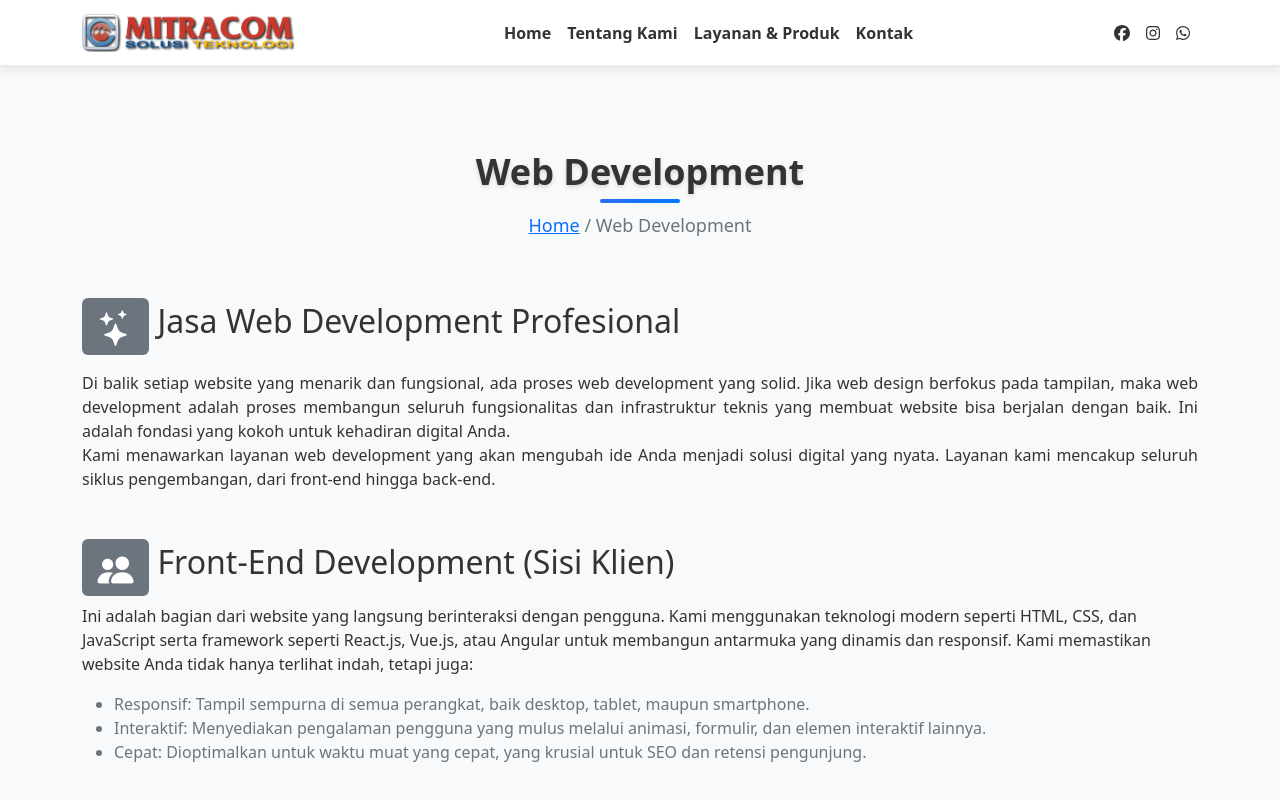
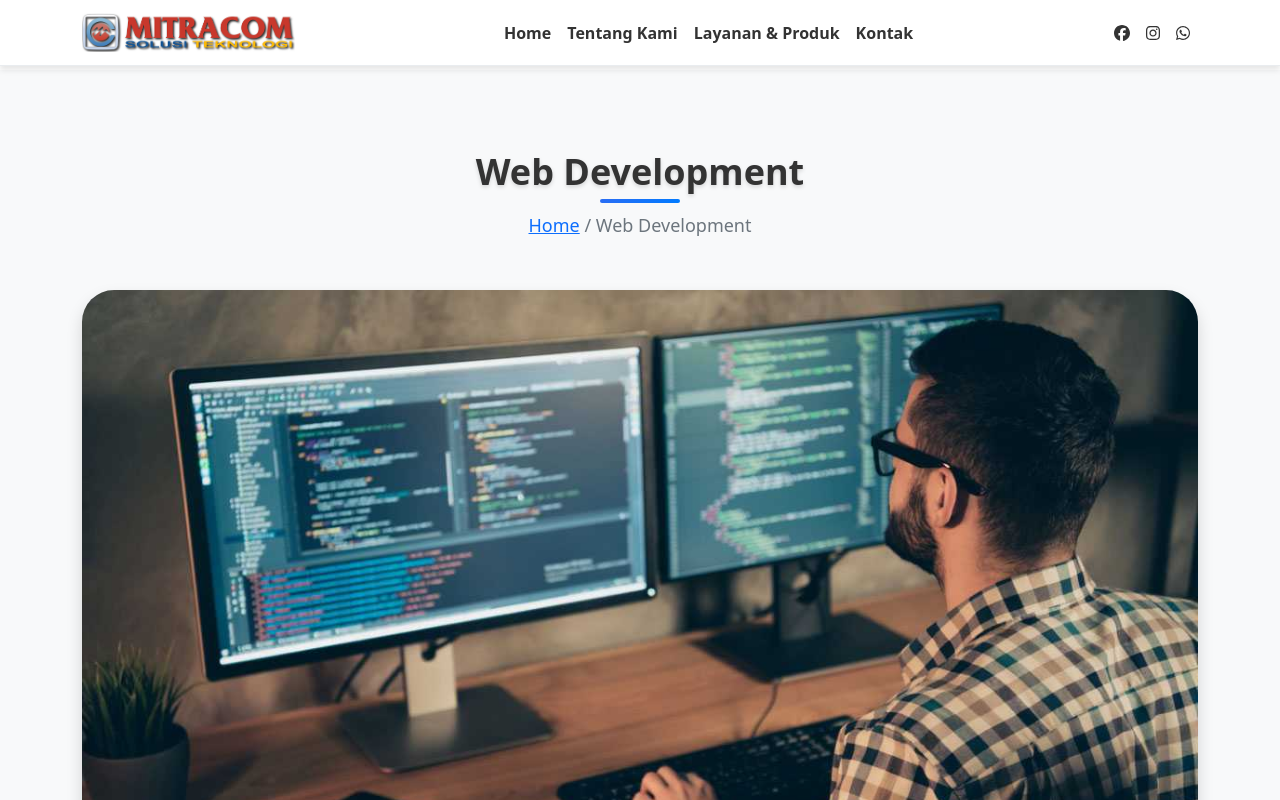
Before and after one commit to bisaterusboy/bisaterusboy.github.io, a React (Vite) app: page /aplikasiweb in a window 1280 px wide. Shown: the top 800 px of the page. Built offline with nearby package versions, Linux system fonts and the light colour scheme.

Commit message:
Aplikasiweb.jsx

```diff
--- a/src/pages/Aplikasiweb.jsx
+++ b/src/pages/Aplikasiweb.jsx
@@ -55,7 +55,7 @@ function Aplikasiweb() {
                     <p className="section-subtitle" style={{ color: 'var(--text-secondary)' }}> <a href="/">Home</a> / Web Development</p>
                 </div>
 
-                {/* <img src="foto4.jpg" class="card-img-top rounded-5 shadow mb-3" alt="..."></img> */}
+                <img src="foto4.jpg" class="card-img-top rounded-5 shadow mb-3" alt="..."></img>
 
                 {/* Google Maps Section */}
                 <div className="row mt-2">
```
